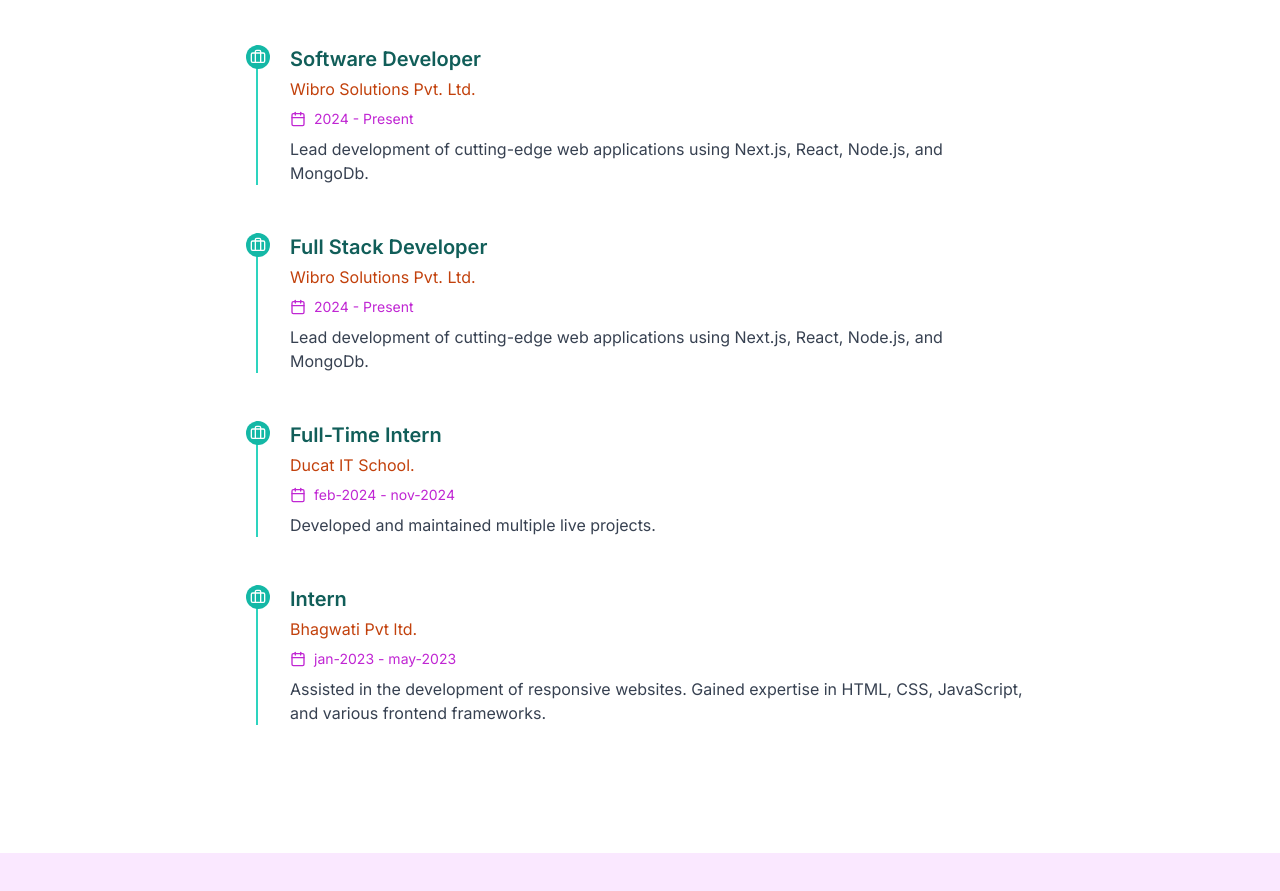
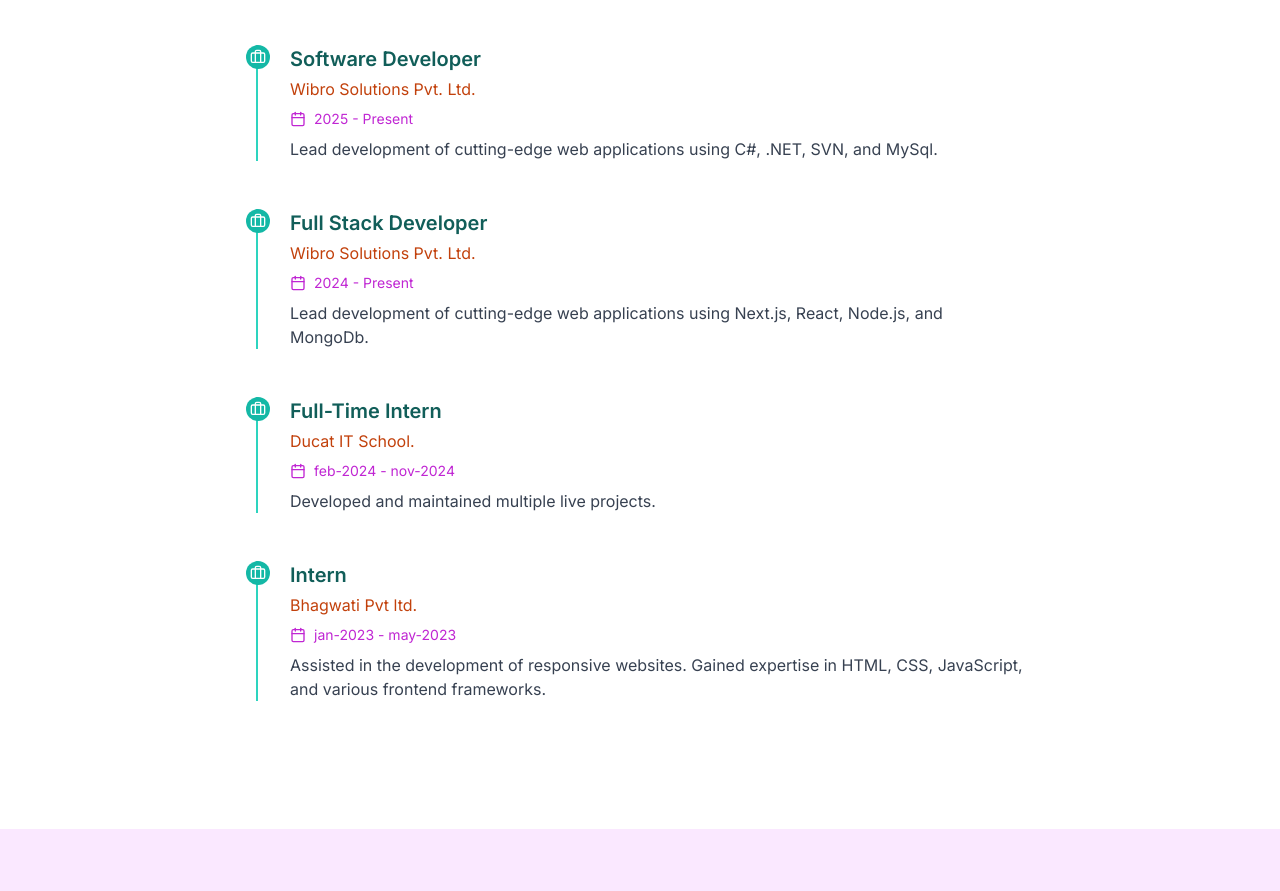
Before and after one commit to sagarksp/portfolio, a Next.js app: page / in a window 1280 px wide. Shown: the part 1559-2450 px from the top of the page. Built offline with nearby package versions, Linux system fonts and the light colour scheme.

Commit message:
Update Experience.jsx

```diff
--- a/src/app/components/Experience.jsx
+++ b/src/app/components/Experience.jsx
@@ -8,8 +8,8 @@
    {
     title: "Software Developer",
     company: "Wibro Solutions Pvt. Ltd.",
-    period: "2024 - Present",
-    description: "Lead development of cutting-edge web applications using Next.js, React, Node.js, and MongoDb."
+    period: "2025 - Present",
+    description: "Lead development of cutting-edge web applications using C#, .NET, SVN, and MySql."
   },
   {
     title: "Full Stack Developer",
```
